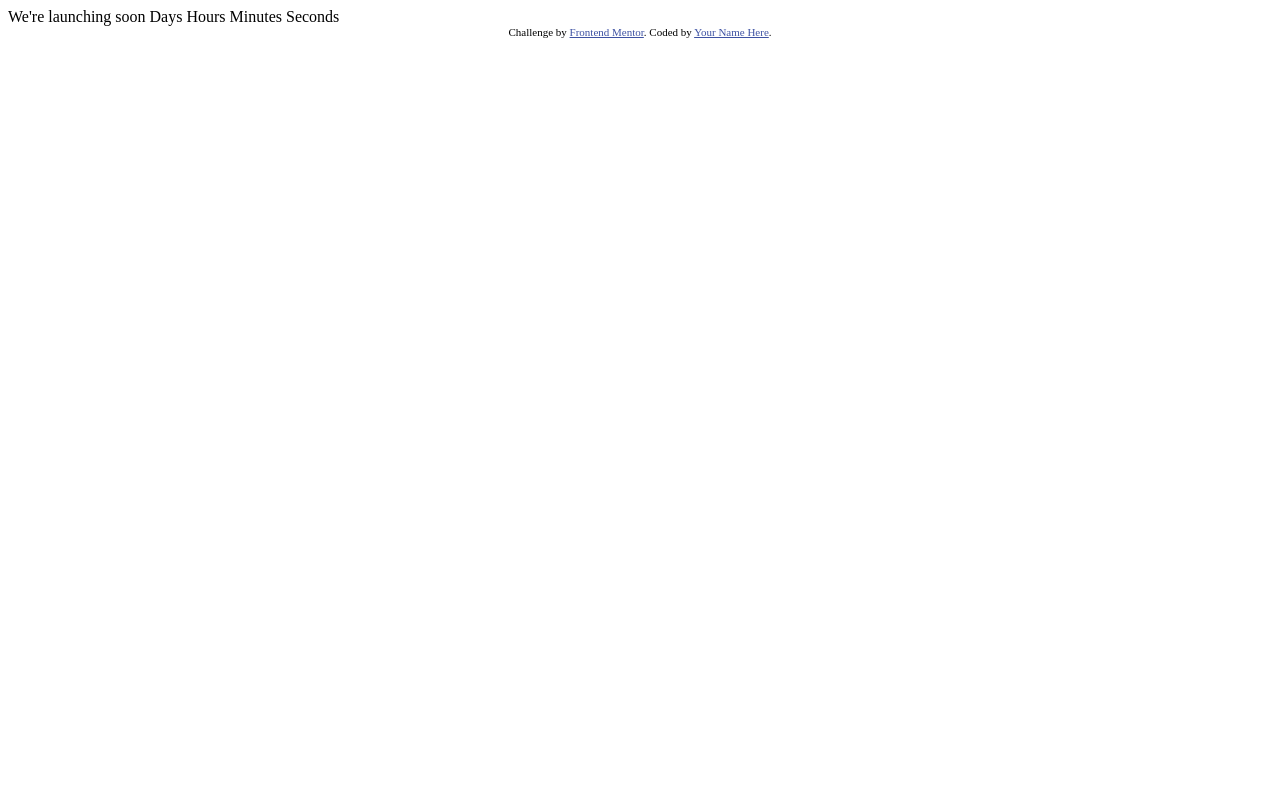
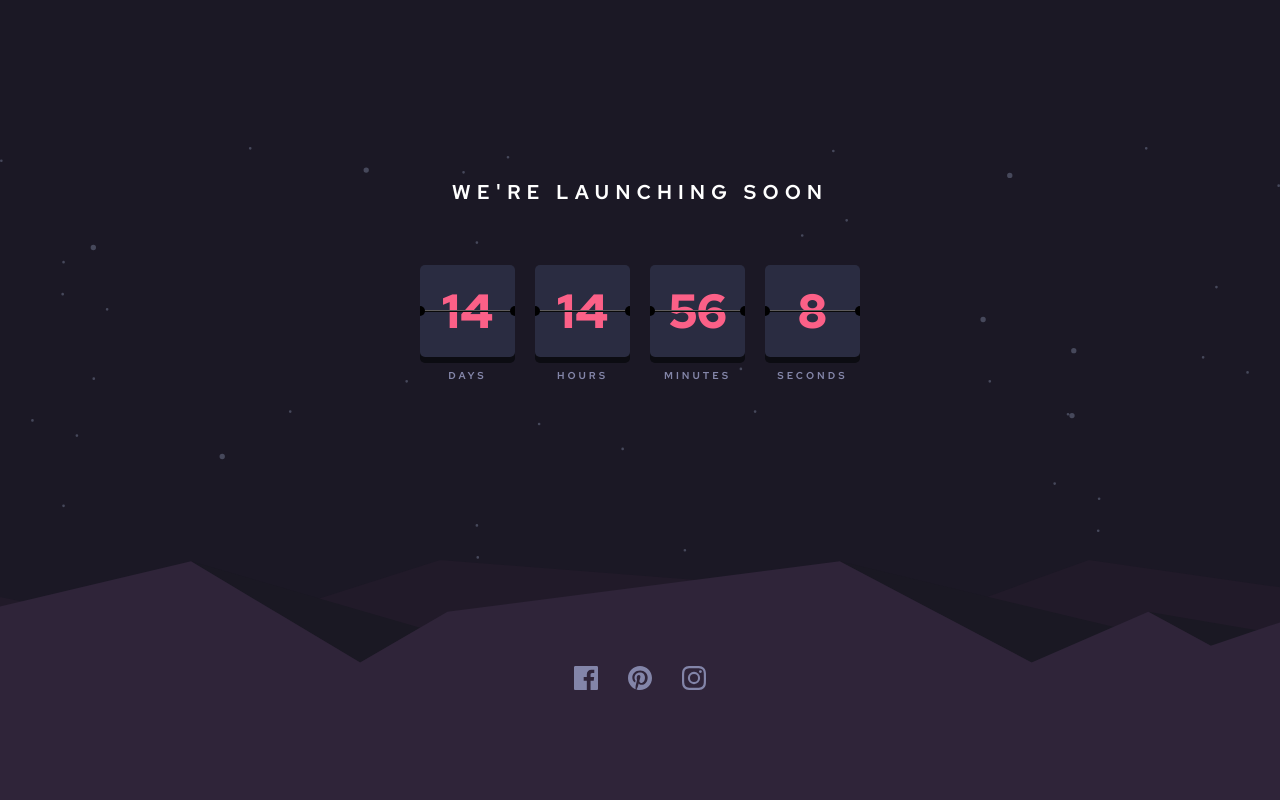
Before and after one commit to Mozahedul/launch-countdown-timer-frontendmentor, a plain HTML site: page index.html in a window 1280 px wide. Drawn offline with Linux system fonts and the light colour scheme.

Commit message:
.js file added and all funtionalities added

```diff
--- /dev/null
+++ b/countdown.js
@@ -0,0 +1,50 @@
+const days = document.getElementById("days");
+const hours = document.getElementById("hours");
+const minutes = document.getElementById("minutes");
+const seconds = document.getElementById("seconds");
+
+// document.addEventListener("DOMContentLoaded", function() {
+//   const countTime =
+//   setTimeout(function() {
+
+//   })
+// })
+
+const countDownTime = new Date("May 30, 2024, 23:32:25").getTime();
+
+setInterval(() => {
+  const currentTime = new Date().getTime();
+  const timeDistance = countDownTime - currentTime;
+
+  // Calcualte the time for days, hours, minutes, seconds
+  const oneDayInMilSeconds = 1000 * 60 * 60 * 24;
+  const oneHourInMilSeconds = 1000 * 60 * 60;
+
+  const daysCount = Math.floor(timeDistance / oneDayInMilSeconds);
+  const hoursCount = Math.floor(
+    (timeDistance % oneDayInMilSeconds) / oneHourInMilSeconds
+  );
+
+  const minutesCount = Math.floor(
+    (timeDistance % oneHourInMilSeconds) / (1000 * 60)
+  );
+
+  const secondsCount = Math.floor((timeDistance % (1000 * 60)) / 1000);
+
+  // Show the times in HTML Element
+  days.innerHTML = daysCount;
+  hours.innerHTML = hoursCount;
+  minutes.innerHTML = minutesCount;
+  seconds.innerHTML = secondsCount;
+
+  // Expiry message showing
+  if (timeDistance < 1) {
+    days.innerHTML = "00";
+    hours.innerHTML = "00";
+    minutes.innerHTML = "00";
+    seconds.innerHTML = "00";
+    const counter = document.getElementById("counter");
+    counter.innerHTML = "Offers expired";
+    counter.style.color = "red";
+  }
+}, 1000);
--- a/index.html
+++ b/index.html
@@ -1,31 +1,104 @@
 <!DOCTYPE html>
 <html lang="en">
-<head>
-  <meta charset="UTF-8">
-  <meta name="viewport" content="width=device-width, initial-scale=1.0"> <!-- displays site properly based on user's device -->
+  <head>
+    <meta charset="UTF-8" />
+    <meta name="viewport" content="width=device-width, initial-scale=1.0" />
+    <!-- displays site properly based on user's device -->
+    <link
+      rel="icon"
+      type="image/png"
+      sizes="32x32"
+      href="./images/favicon-32x32.png"
+    />
+    <link rel="preconnect" href="https://fonts.googleapis.com" />
+    <link rel="preconnect" href="https://fonts.gstatic.com" crossorigin />
+    <link
+      href="https://fonts.googleapis.com/css2?family=Red+Hat+Text:ital,wght@0,300..700;1,300..700&display=swap"
+      rel="stylesheet"
+    />
+    <link rel="stylesheet" href="./style.css" />
 
-  <link rel="icon" type="image/png" sizes="32x32" href="./images/favicon-32x32.png">
+    <title>Frontend Mentor | Launch countdown timer</title>
+  </head>
+  <body>
+    <main class="container">
+      <div class="days">
+        <h1 id="counter">We're launching soon</h1>
+        <div class="boxes">
+          <div class="box">
+            <div class="box-btn">
+              <strong id="days">08</strong>
+              <div class="middle-bar">
+                <span class="dot-left"></span>
+                <span class="horizontal-bar"></span>
+                <span class="dot-right"></span>
+              </div>
+            </div>
+            <h2 class="box-date">Days</h2>
+          </div>
+          <div class="box">
+            <div class="box-btn">
+              <strong id="hours">23</strong>
+              <div class="middle-bar">
+                <span class="dot-left"></span>
+                <span class="horizontal-bar"></span>
+                <span class="dot-right"></span>
+              </div>
+            </div>
+            <h2 class="box-date">Hours</h2>
+          </div>
+          <div class="box">
+            <div class="box-btn">
+              <strong id="minutes">55</strong>
+              <div class="middle-bar">
+                <span class="dot-left"></span>
+                <span class="horizontal-bar"></span>
+                <span class="dot-right"></span>
+              </div>
+            </div>
+            <h2 class="box-date">Minutes</h2>
+          </div>
+          <div class="box">
+            <div class="box-btn">
+              <strong id="seconds">41</strong>
+              <div class="middle-bar">
+                <span class="dot-left"></span>
+                <span class="horizontal-bar"></span>
+                <span class="dot-right"></span>
+              </div>
+            </div>
+            <h2 class="box-date">Seconds</h2>
+          </div>
+        </div>
+      </div>
+      <div class="pattern">
+        <a href="https://facebook.com">
+          <img src="./images/icon-facebook.svg" alt="facebook icon" />
+        </a>
+        <a href="https://pinterest.com" target="_blank">
+          <img src="./images/icon-pinterest.svg" alt="pinterest icon" />
+        </a>
+        <a href="https://instagram.com">
+          <img src="./images/icon-instagram.svg" alt="instagram icon" />
+        </a>
+      </div>
+    </main>
+    <!-- <footer></footer> -->
 
-  <title>Frontend Mentor | Launch countdown timer</title>
-
-  <!-- Feel free to remove these styles or customise in your own stylesheet 👍 -->
-  <style>
-    .attribution { font-size: 11px; text-align: center; }
-    .attribution a { color: hsl(228, 45%, 44%); }
-  </style>
-</head>
-<body>
-
-  We're launching soon
+    <!--
 
   Days
   Hours
   Minutes
-  Seconds
+  Seconds -->
 
-  <div class="attribution">
-    Challenge by <a href="https://www.frontendmentor.io?ref=challenge" target="_blank">Frontend Mentor</a>.
-    Coded by <a href="#">Your Name Here</a>.
-  </div>
-</body>
+    <!-- <div class="attribution">
+      Challenge by
+      <a href="https://www.frontendmentor.io?ref=challenge" target="_blank"
+        >Frontend Mentor</a
+      >. Coded by <a href="#">Your Name Here</a>.
+    </div> -->
+
+    <script src="./countdown.js"></script>
+  </body>
 </html>
--- /dev/null
+++ b/style.css
@@ -0,0 +1,197 @@
+:root {
+  /* Colors */
+  --color-grayish-blue: hsl(237, 18%, 59%);
+  --color-soft-red: hsl(345, 95%, 68%);
+  --color-white: hsl(0, 0%, 100%);
+  --color-dark-desaturated-blue: hsl(236, 21%, 26%);
+  --color-dark-blue: hsl(235, 16%, 14%);
+  --color-darker-blue: hsl(234, 17%, 12%);
+
+  /* Typography */
+  --font-size: 14px;
+  --font-bold: 700;
+}
+
+body {
+  font-family: "Red Hat Text", sans-serif;
+  margin: 0;
+  padding: 0;
+  background-color: hsl(250, 20%, 12%);
+  /* background-color: red; */
+  overflow-x: hidden;
+  width: 100vw;
+  height: 100vh;
+  font-family: "Red Hat Text", sans-serif;
+  background-image: url(./images/bg-stars.svg);
+  background-position: center;
+  background-repeat: no-repeat;
+  background-size: contain;
+}
+
+* {
+  margin: 0;
+  padding: 0;
+  box-sizing: border-box;
+}
+
+.container {
+  width: 100vw;
+  height: 100vh;
+  display: grid;
+  overflow-y: hidden;
+  grid-template-columns: 1fr;
+  grid-template-rows: auto auto;
+  text-align: center;
+  align-content: space-between;
+}
+
+.days {
+  height: 80vh;
+  display: flex;
+  flex-direction: column;
+  justify-content: center;
+  padding: 0 30px;
+}
+
+.days h1 {
+  color: var(--color-white);
+  text-transform: uppercase;
+  letter-spacing: 0.05em;
+  text-align: center;
+  font-size: 20px;
+  letter-spacing: 0.3em;
+  font-weight: 600;
+}
+
+.boxes {
+  display: grid;
+  grid-template-columns: repeat(4, 1fr);
+  width: 300px;
+  column-gap: 10px;
+  margin: 0 auto;
+  margin-top: 60px;
+}
+
+.box-btn {
+  background-color: hsl(235, 21%, 21%);
+  padding: 14px 0;
+  text-align: center;
+  border-radius: 5px;
+  box-shadow: 0 6px 0 0 hsl(240, 19%, 6%);
+  position: relative;
+}
+
+.box-btn strong {
+  font-size: 32px;
+  font-weight: bolder;
+  color: var(--color-soft-red);
+  z-index: 999;
+}
+
+.middle-bar {
+  position: absolute;
+  top: 50%;
+  left: 0;
+  transform: translate(0, -50%);
+  /* background-color: orange; */
+  width: 100%;
+  /* width: 20px;*/
+  height: 10px;
+}
+
+.middle-bar .dot-left {
+  width: 5px;
+  height: 10px;
+  position: absolute;
+  top: 0;
+  left: 0;
+  border-radius: 0 50px 50px 0;
+  background-color: rgb(0, 0, 0);
+  z-index: 888;
+}
+
+.middle-bar .horizontal-bar {
+  /* width: 10px; */
+  /* height: 1px; */
+  /* border: 0.01em; */
+  position: absolute;
+  top: 50%;
+  left: 0;
+  width: 100%;
+  transform: translate(0, -50%);
+  border: 0.03em outset #5e5c5c;
+  /* box-shadow: inset 0 0 10px rgb(0, 0, 0); */
+  /* background-color: orange; */
+  /* background-color: rgb(230, 241, 232); */
+  z-index: 886;
+}
+
+.middle-bar .dot-right {
+  width: 5px;
+  height: 10px;
+  position: absolute;
+  top: 0;
+  right: 0;
+  border-radius: 50px 0 0 50px;
+  background-color: rgb(0, 0, 0);
+  z-index: 887;
+}
+
+.box-date {
+  font-size: 10px;
+  text-transform: uppercase;
+  letter-spacing: 0.3em;
+  font-weight: 600;
+  margin-top: 12px;
+  color: var(--color-grayish-blue);
+}
+
+.pattern {
+  background-image: url("./images/pattern-hills.svg");
+  background-position: center center;
+  background-size: cover;
+  background-repeat: no-repeat;
+  height: 20vh;
+  display: flex;
+  align-items: center;
+  justify-content: center;
+}
+
+.pattern a {
+  padding: 0 15px;
+  transition: all 0.5s ease-in-out;
+}
+
+.pattern img:hover {
+  filter: invert(41%) sepia(97%) saturate(1467%) hue-rotate(0deg)
+    brightness(97%) contrast(101%);
+}
+
+.days .attribution {
+  font-size: 11px;
+  text-align: center;
+}
+
+.attribution a {
+  color: hsl(228, 45%, 44%);
+}
+
+@media screen and (min-width: 576px) {
+  .days {
+    height: 70vh;
+  }
+
+  .boxes {
+    width: 440px;
+    column-gap: 20px;
+  }
+
+  .box-btn strong {
+    font-size: 48px;
+  }
+
+  .pattern {
+    background-size: cover;
+    height: 30vh;
+  }
+}
```
Also changed, not shown: 1 other file.
